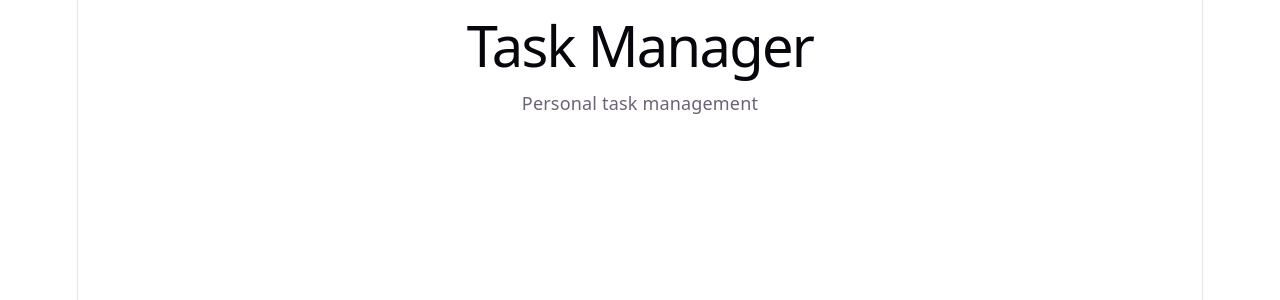
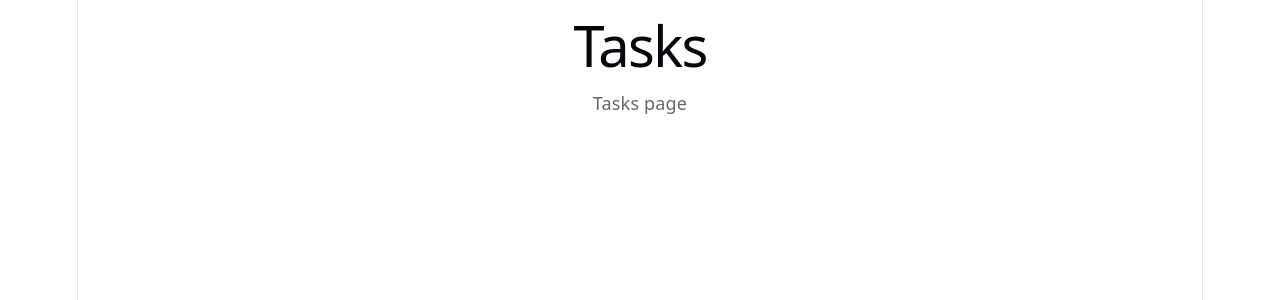
Before and after one commit to laclipi/Task-Manager, a React (Vite) app in the folder frontend/: page /tasks in a window 1280 px wide. Shown: the top 300 px of the page. Built offline with nearby package versions, Linux system fonts and the light colour scheme.

Commit message:
feat: add login and tasks routes

```diff
--- a/frontend/src/App.tsx
+++ b/frontend/src/App.tsx
@@ -1,11 +1,19 @@
-import "./App.css";
+import { BrowserRouter, Navigate, Route, Routes } from "react-router-dom";
+
+import LoginPage from "./pages/LoginPage";
+import TasksPage from "./pages/TasksPage";
 
 function App() {
   return (
-    <main>
-      <h1>Task Manager</h1>
-      <p>Personal task management</p>
-    </main>
+    <BrowserRouter>
+      <Routes>
+        <Route path="/login" element={<LoginPage />} />
+        <Route path="/tasks" element={<TasksPage />} />
+
+        {/* Si la URL no existe, vamos a login */}
+        <Route path="*" element={<Navigate to="/login" replace />} />
+      </Routes>
+    </BrowserRouter>
   );
 }
 
--- /dev/null
+++ b/frontend/src/pages/LoginPage.tsx
@@ -0,0 +1,10 @@
+function LoginPage() {
+  return (
+    <main>
+      <h1>Login</h1>
+      <p>Login page</p>
+    </main>
+  );
+}
+
+export default LoginPage;
--- /dev/null
+++ b/frontend/src/pages/TasksPage.tsx
@@ -0,0 +1,10 @@
+function TasksPage() {
+  return (
+    <main>
+      <h1>Tasks</h1>
+      <p>Tasks page</p>
+    </main>
+  );
+}
+
+export default TasksPage;
```
